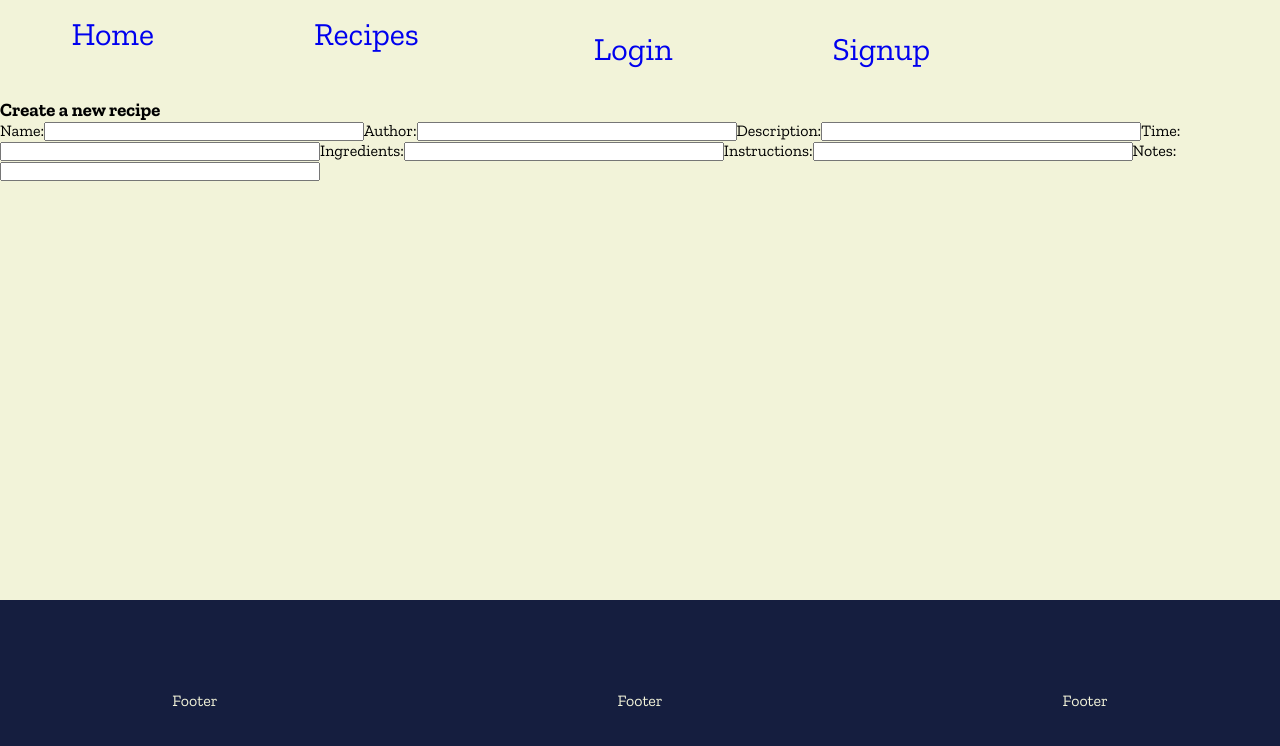
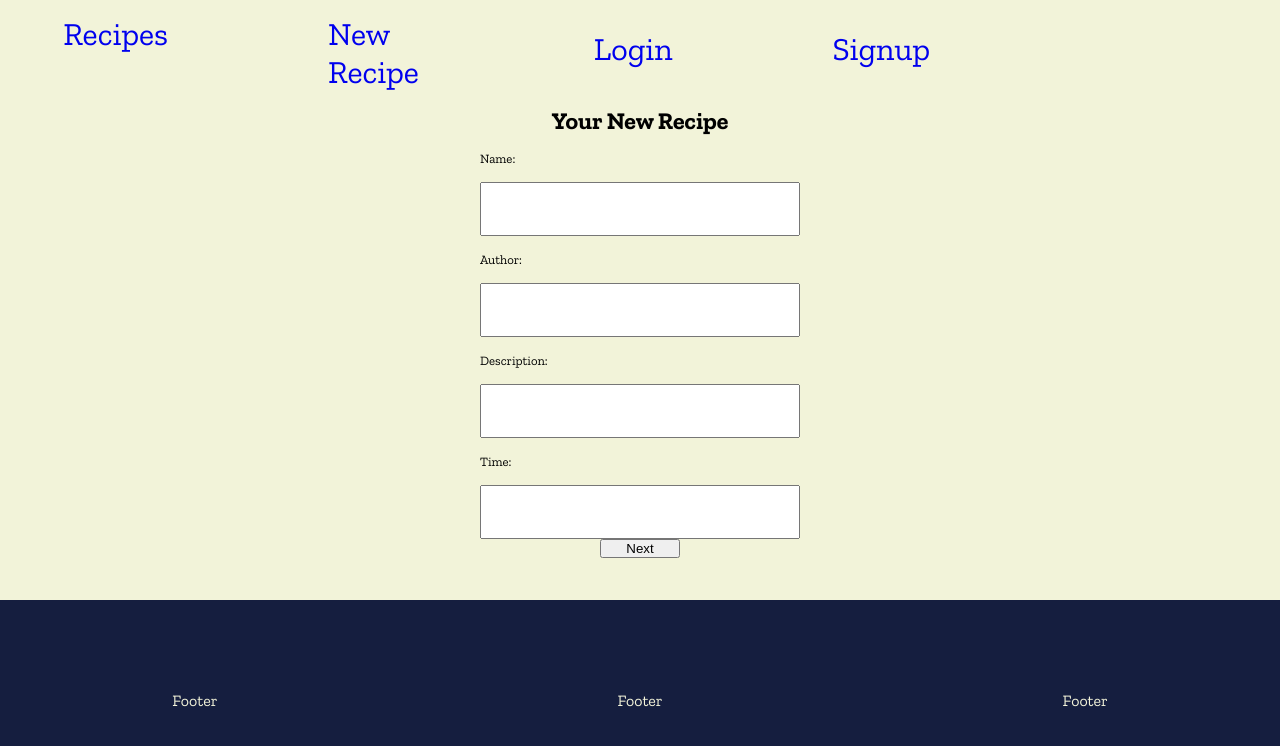
Before and after one commit to Tactenator/recipes-site, a React (Create React App) app in the folder frontend/: page /createRecipes in a window 1280 px wide. Shown: the top 746 px of the page. Built offline with nearby package versions, Linux system fonts and the light colour scheme.

Commit message:
working on create recipes

```diff
--- a/frontend/src/components/navbar.js
+++ b/frontend/src/components/navbar.js
@@ -22,6 +22,7 @@ const Navbar = () => {
             <ul>
                 <Link to='/'><li>Home</li></Link>
                 <Link to='/recipes'><li>Recipes</li></Link>
+                <Link to='/createRecipes'>New Recipe</Link>
                 {!user && (
                     <ul>
                         <Link to='/users/login'><li>Login</li></Link>
--- a/frontend/src/index.js
+++ b/frontend/src/index.js
@@ -8,13 +8,11 @@ import { RecipesContextProvider } from './contexts/RecipesContext';
 
 const root = ReactDOM.createRoot(document.getElementById('root'));
 root.render(
-  <React.StrictMode>
-    <AuthContextProvider>
-      <RecipesContextProvider>
-        <App />
-      </RecipesContextProvider>
-    </AuthContextProvider>
-  </React.StrictMode>
+  <AuthContextProvider>
+    <RecipesContextProvider>
+      <App />
+    </RecipesContextProvider>
+  </AuthContextProvider>
 );
 
 // If you want to start measuring performance in your app, pass a function
--- a/frontend/src/pages/recipes/createRecipe.js
+++ b/frontend/src/pages/recipes/createRecipe.js
@@ -1,4 +1,4 @@
-import { useState } from 'react'
+import { useState, useEffect } from 'react'
 
 const CreateRecipe = () => {
 
@@ -6,19 +6,47 @@ const CreateRecipe = () => {
     const [ author, setAuthor ] = useState('')
     const [ description, setDescription ] = useState('')
     const [ time, setTime ] = useState('')
+    const [ numOfIngredients, setNumOfIngredients ] = useState()
     const [ ingredients, setIngredients ] = useState()
     const [ instructions, setInstructions ] = useState()
     const [ notes, setNotes ] = useState('')
+    const [ displayed, setDisplayed ] = useState();
+
+    const displayArr = [];
+    const ingredientArr = [];
+    const instructionsArr = [];
+
+    useEffect(() => {
+        const one = document.querySelector('.one')
+        const two = document.querySelector('.two')
+        const three = document.querySelector('.three')
+
+        displayArr.push(one, two, three)
+
+        setDisplayed(displayArr[0])
+    }, [])
+
+    const handleBack = () => {
+
+    }
+
+    const handleNext = () => {
+
+    }
+
+    const handleSubmit = () => {
+
+    }
 
     return (
-        <div>
+        <div className='create-container'>
+            <h2>Your New Recipe</h2>
             <form className='create-form'>
-                <h3>Create a new recipe</h3>
+                <div className='recipe-carousel one'>
                     <label>Name:</label>
                     <input type='text'
                     onChange={((e) => setName(e.target.value))}
                     value={name}></input>
-
                     <label>Author:</label>
                     <input type='text'
                     onChange={((e) => setAuthor(e.target.value))}
@@ -33,21 +61,40 @@ const CreateRecipe = () => {
                     <input type='text'
                     onChange={((e) => setTime(e.target.value))}
                     value={time}></input>
+                    <button onClick={handleNext} className='next-button'>Next</button>
+                </div>
+                <div className='recipe-carousel two hide'>
+                    <label>Number of Ingredients:</label>
+                    <input type='text'
+                    onChange={((e) => setNumOfIngredients(e.target.value))}
+                    value={numOfIngredients}></input>
 
+                    <div id='ingredients'>
                         <label>Ingredients:</label>
+                        <div className='ingredients-add'>
                         <input type='text'
                         onChange={((e) => setIngredients(e.target.value))}
                         value={ingredients}></input>
+                        </div>
+                    </div>
+                    <div className='form-buttons'>
+                        <button onClick={handleBack} className='back-button'>Back</button>
+                        <button onClick={handleNext} className='next-button'>Next</button>
+                    </div>
+                </div>
 
+                <div className='recipe-carousel three hide'>
                     <label>Instructions:</label>
                     <input type='text'
                     onChange={((e) => setInstructions(e.target.value))}
                     value={instructions}></input>
-
                     <label>Notes:</label>
                     <input type='text'
                     onChange={((e) => setNotes(e.target.value))}
                     value={notes}></input>
+                    <button onClick={handleBack} className='back-button'>Back</button>
+                    <button onClick={handleSubmit} type='submit'>Add Recipe</button>
+                </div>
             </form>
         </div>
      );
```
Lines whose indentation alone changed are shown as unchanged.
